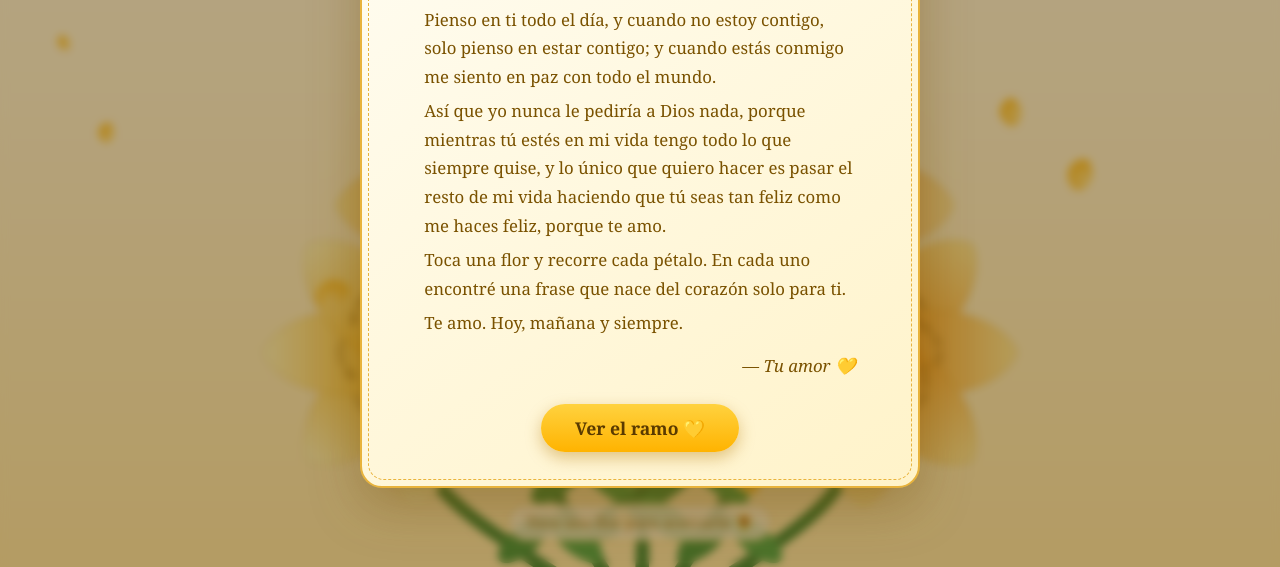
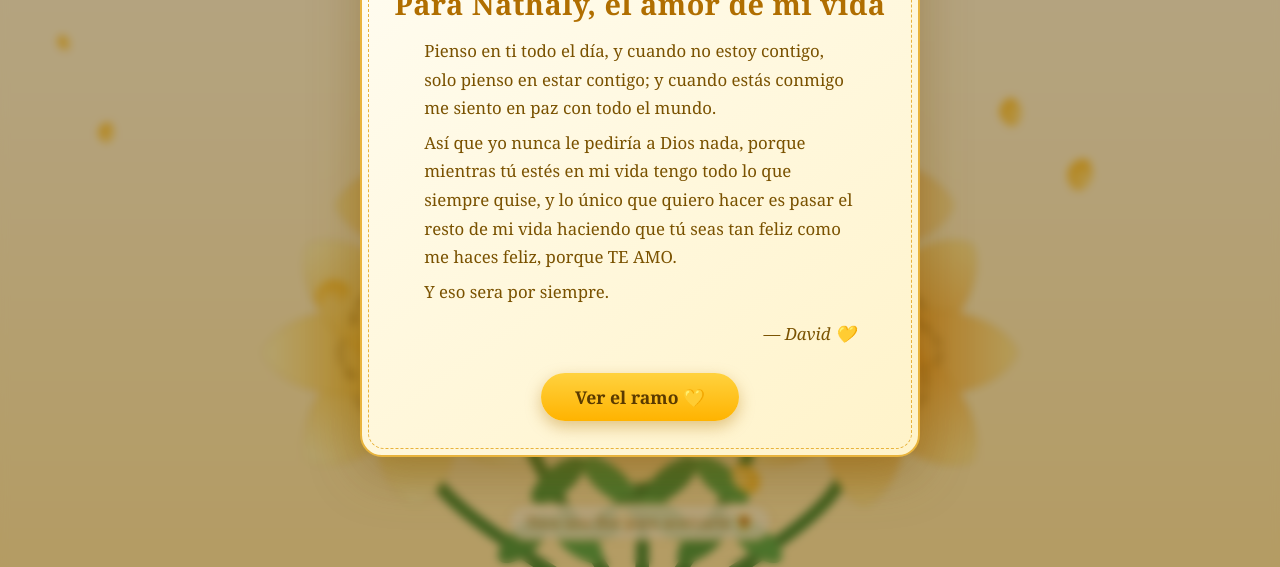
Before and after one commit to DavidSebas20/flores-amarillas-mi-vida, a plain HTML site: page index.html in a window 1280 px wide. Shown: the part 233-800 px from the top of the page. Drawn offline with Linux system fonts and the light colour scheme.

Commit message:
Actualizar mensaje de amor en index.html para reflejar sentimientos eternos

```diff
--- a/index.html
+++ b/index.html
@@ -124,10 +124,9 @@
       <span class="flower-big">🌻</span>
       <h1>Para Nathaly, el amor de mi vida</h1>
       <p>Pienso en ti todo el día, y cuando no estoy contigo, solo pienso en estar contigo; y cuando estás conmigo me siento en paz con todo el mundo.</p>
-      <p>Así que yo nunca le pediría a Dios nada, porque mientras tú estés en mi vida tengo todo lo que siempre quise, y lo único que quiero hacer es pasar el resto de mi vida haciendo que tú seas tan feliz como me haces feliz, porque te amo.</p>
-      <p>Toca una flor y recorre cada pétalo. En cada uno encontré una frase que nace del corazón solo para ti.</p>
-      <p>Te amo. Hoy, mañana y siempre.</p>
-      <p class="sig">— Tu amor 💛</p>
+      <p>Así que yo nunca le pediría a Dios nada, porque mientras tú estés en mi vida tengo todo lo que siempre quise, y lo único que quiero hacer es pasar el resto de mi vida haciendo que tú seas tan feliz como me haces feliz, porque TE AMO.</p>
+      <p> Y eso sera por siempre.</p>
+      <p class="sig">— David 💛</p>
       <button id="open">Ver el ramo 💛</button>
     </div>
   </div>
```
